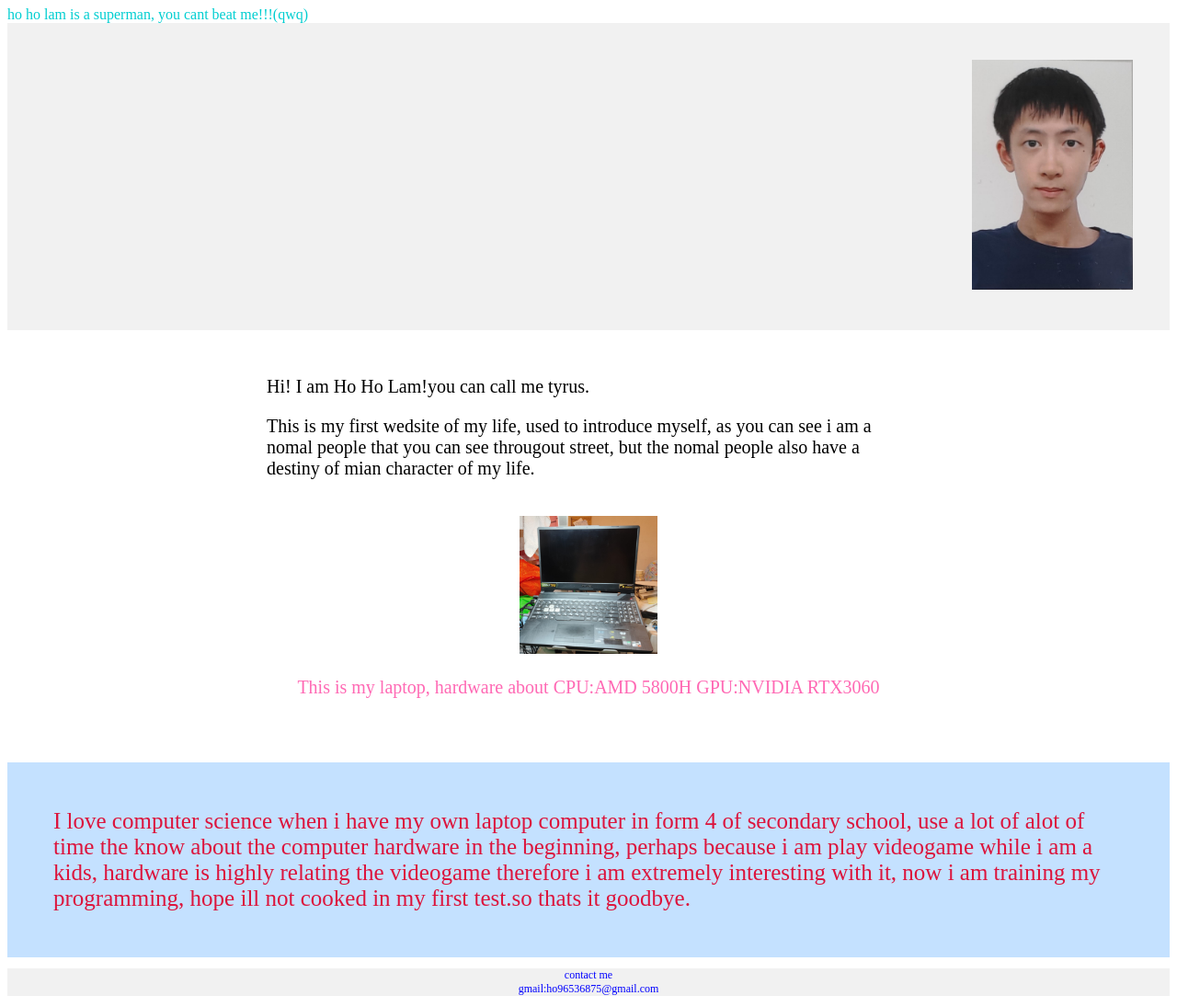
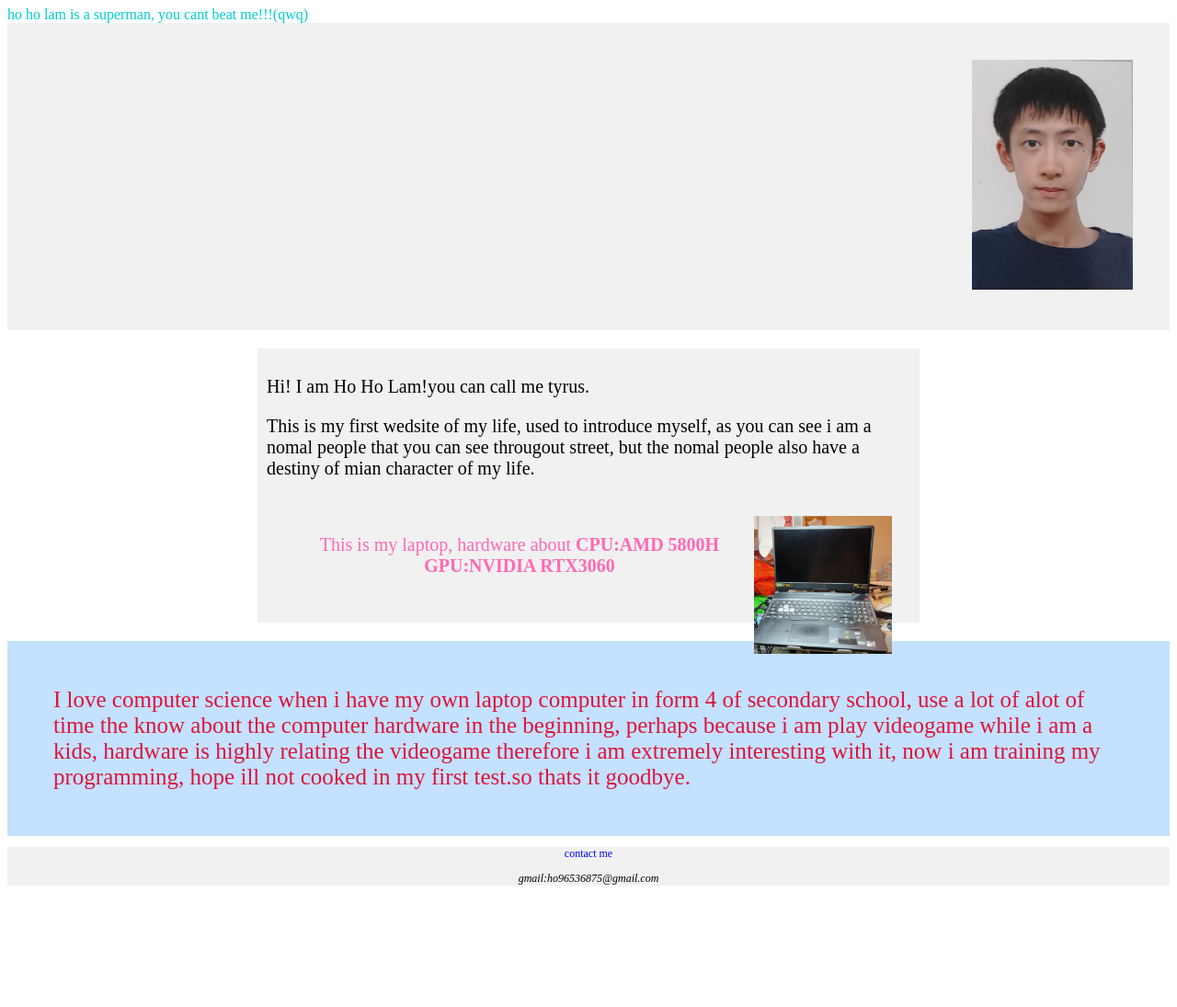
Before and after one commit to tyrusqwq/introduce, a plain HTML site: page index.html in a window 1280 px wide. Shown: the part 73-1168 px from the top of the page at 92% size. After the commit the page ends 1048 px from the top, so only its background shows below. Drawn offline with Linux system fonts and the light colour scheme.

Commit message:
Update index.html

```diff
--- a/index.html
+++ b/index.html
@@ -9,16 +9,16 @@
 <body>
     <h1 style="
         color:orangered;
-        text-align:center;
+        align-items:center;
         "> introduce myself ho ho lam</h1>
 
     <div style="
-       color:DarkTurquoise;">ho ho lam is a superman, you cant beat me!!!(qwq)</div>
+                       color:DarkTurquoise;">ho ho lam is a superman, you cant beat me!!!(qwq)</div>
     <div style="
-    background-color: #f1f1f1;
-    text-align: right;
-    padding:40px;
-    ">
+          background-color: #f1f1f1;
+          text-align: right;
+          padding:40px;
+                    ">
         <img src="./image/photo.jpg" alt="its me!!!" width="175px" height="250px">
     </div>
     <div style="
@@ -26,22 +26,28 @@
               margin: 20px auto;
               padding: 10px;
               line height: 1.5;
-              font-size:20px;">
+              font-size:20px;
+              background-color:#f1f1f1;
+              ">
         <p>Hi! I am Ho Ho Lam!you can call me tyrus.</p>
-        <p>This is my first wedsite of my life, used to introduce myself, as you can see i am a nomal people that you can see througout street, but the nomal people also have a destiny of mian character of my life.</p>
+        <p>This is my first wedsite of my life, used to introduce myself, as you can see i am a nomal people that you
+            can see througout street, but the nomal people also have a destiny of mian character of my life.</p>
         <div style="
        text-align:center;
        padding:20px;
        color:hotpink;">
-            <img src="./image/laptop.jpg" alt="this my laptop." width="150px" height="150px">
-            <p>This is my laptop, hardware about CPU:AMD 5800H GPU:NVIDIA RTX3060</p>
+            <img src="./image/laptop.jpg" alt="this my laptop." style="float:right" width="150px" height="150px">
+            <p>This is my laptop, hardware about <b>CPU:AMD 5800H GPU:NVIDIA RTX3060</b></p>
         </div>
     </div>
     <div class style="
        background-color:#C4E1FF;
        color:crimson;
        font-size:25px;
-       padding:50px;">I love computer science when i have my own laptop computer in form 4 of secondary school, use a lot of alot of time the know about the computer hardware in the beginning, perhaps because i am play videogame while i am a kids, hardware is highly relating the videogame therefore i am extremely interesting with it, now i am training my programming, hope ill not cooked in my first test.so thats it goodbye.
+       padding:50px;">I love computer science when i have my own laptop computer in form 4 of secondary school, use a
+        lot of alot of time the know about the computer hardware in the beginning, perhaps because i am play videogame
+        while i am a kids, hardware is highly relating the videogame therefore i am extremely interesting with it, now i
+        am training my programming, hope ill not cooked in my first test.so thats it goodbye.
 
     </div>
     </div>
@@ -56,7 +62,7 @@
              color:blue;
              ">contact me
             <br>
-            gmail:ho96536875@gmail.com
+            <address>gmail:ho96536875@gmail.com</address>
         </p>
     </div>
 </body>
```
